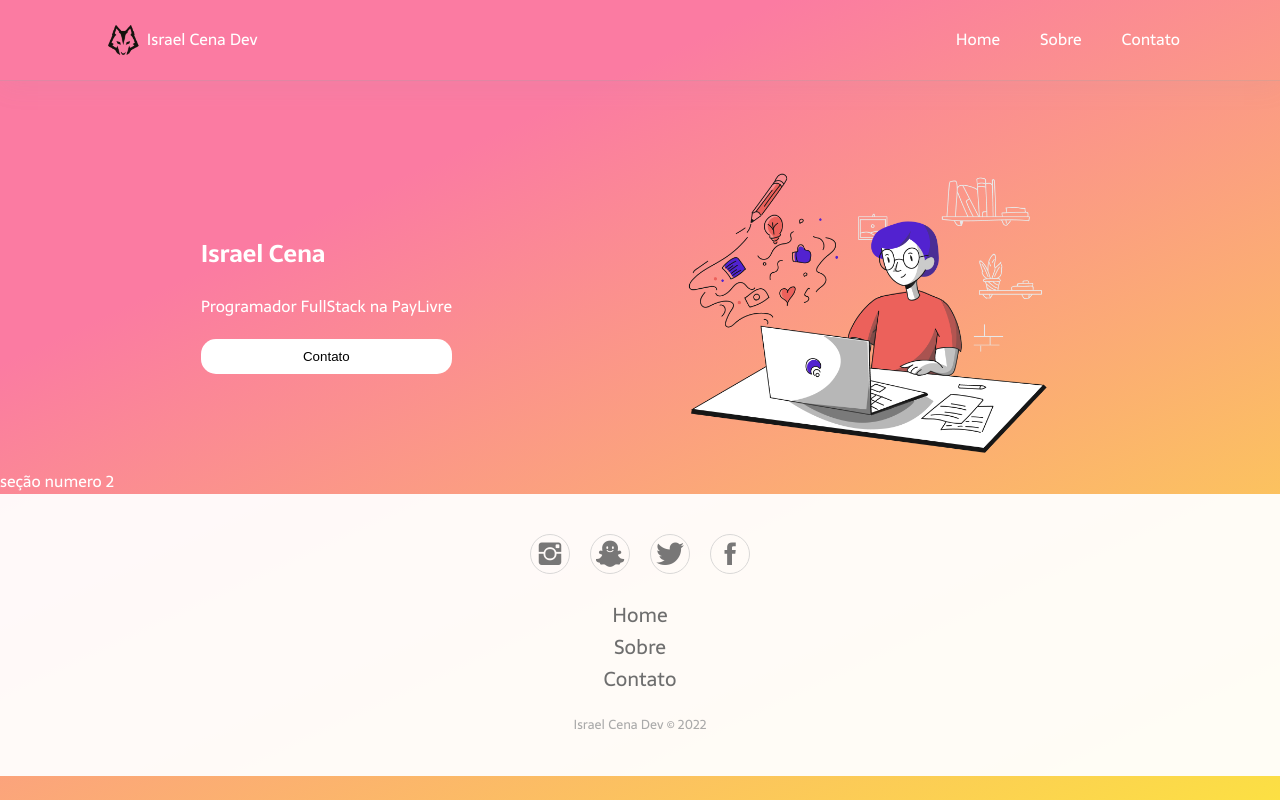
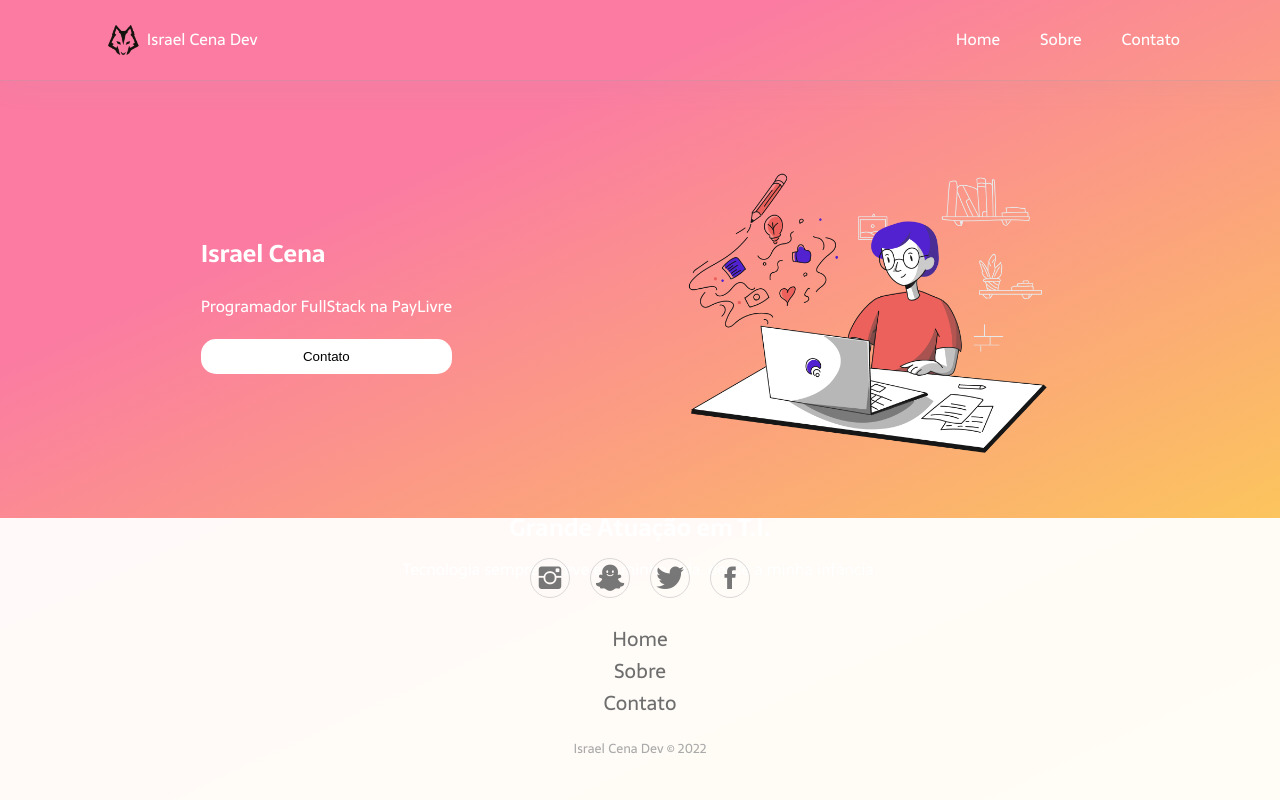
Before and after one commit to israelcena/beacademy-devstart-frontend, a plain HTML site: page index.html in a window 1280 px wide. Drawn offline with nearby package versions, Linux system fonts and the light colour scheme.

Commit message:
include section section

```diff
--- a/index.html
+++ b/index.html
@@ -34,8 +34,9 @@
         </div>
       </section>
       <section>
-        <div>
-          <p>seção numero 2</p>
+        <div class="submain">
+          <h1>Grande Atuação em T.I.</h1>
+          <p>Tecnologia sempre esteve em minha vida, desde a minha infância.</p>
         </div>
     </main>
    <footer>
--- a/styles.css
+++ b/styles.css
@@ -118,11 +118,23 @@ button:hover {
   gap: 2rem;
 }
 
+.submain {
+  margin-top: 4rem;
+  display: flex;
+  flex-direction: column;
+  align-items: center;
+  justify-content: center;
+  gap: 1rem;
+}
+
 /* footer */
 footer {
   padding: 4rem 0;
   background-color: #fffffff1;
   color: #4b4c4d;
+  position: absolute;
+  bottom: 0;
+  width: 100%;
 }
 
 footer ul {
```
Also changed, not shown: 1 other file. Lines whose indentation alone changed are shown as unchanged.
